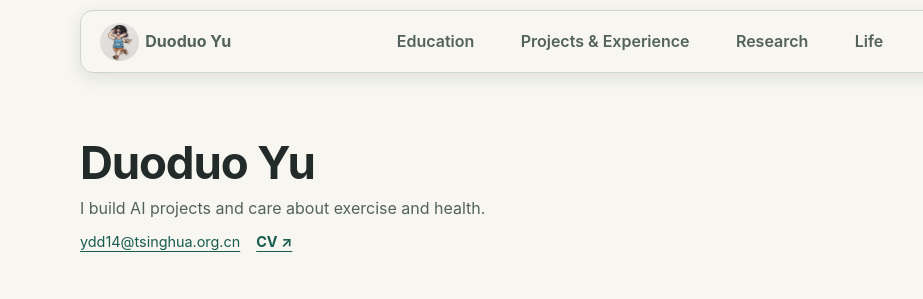
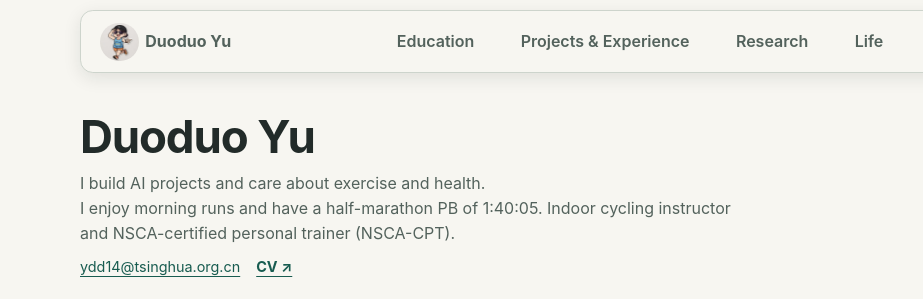
Before and after one commit to duoduoyu18/duoduoyu18.github.io, a plain HTML site: page en.html in a window 1280 px wide. Shown: the top 299 px of the page, 0-923 px from the left. Drawn offline with Linux system fonts and the light colour scheme.

Commit message:
Add sports credentials to homepage introduction

```diff
--- a/en.html
+++ b/en.html
@@ -18,7 +18,7 @@
   </div><div class="nav-controls"><a class="language-switch" href="index.html" hreflang="zh-CN" lang="zh-CN">中文</a><button type="button" id="theme" aria-label="Dark mode" aria-pressed="false" title="Toggle color theme"><span class="theme-icon" aria-hidden="true"></span></button></div>
 </nav></header>
 <main>
-  <div class="hero"><div><h1>Duoduo Yu</h1><p class="hero-note">I build AI projects and care about exercise and health.</p><div class="hero-links"><a href="mailto:ydd14@tsinghua.org.cn">ydd14@tsinghua.org.cn</a><a class="cv-link" href="assets/DuoduoYu-CV-Full.pdf?v=48f59b5">CV ↗</a></div></div><img src="assets/portrait.jpg" alt="Portrait of Duoduo Yu"></div>
+  <div class="hero"><div><h1>Duoduo Yu</h1><p class="hero-note">I build AI projects and care about exercise and health.<br>I enjoy morning runs and have a half-marathon PB of 1:40:05. Indoor cycling instructor and NSCA-certified personal trainer (NSCA-CPT).</p><div class="hero-links"><a href="mailto:ydd14@tsinghua.org.cn">ydd14@tsinghua.org.cn</a><a class="cv-link" href="assets/DuoduoYu-CV-Full.pdf?v=48f59b5">CV ↗</a></div></div><img src="assets/portrait.jpg" alt="Portrait of Duoduo Yu"></div>
   <section id="education">
     <h2>Education</h2><div class="section-content">
     <div class="education-list">
```
Also changed, not shown: index.html (+1 -1 lines).
